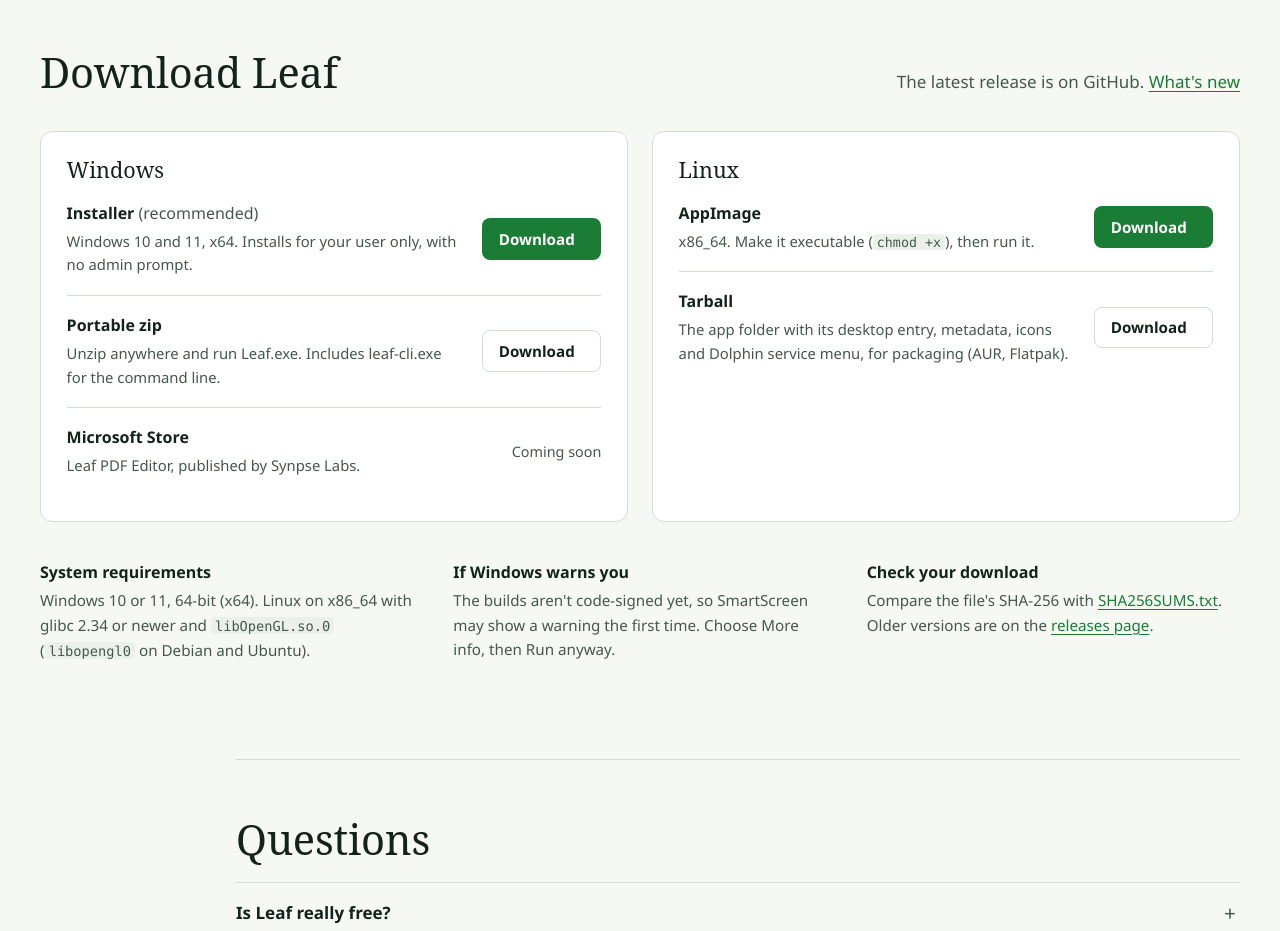
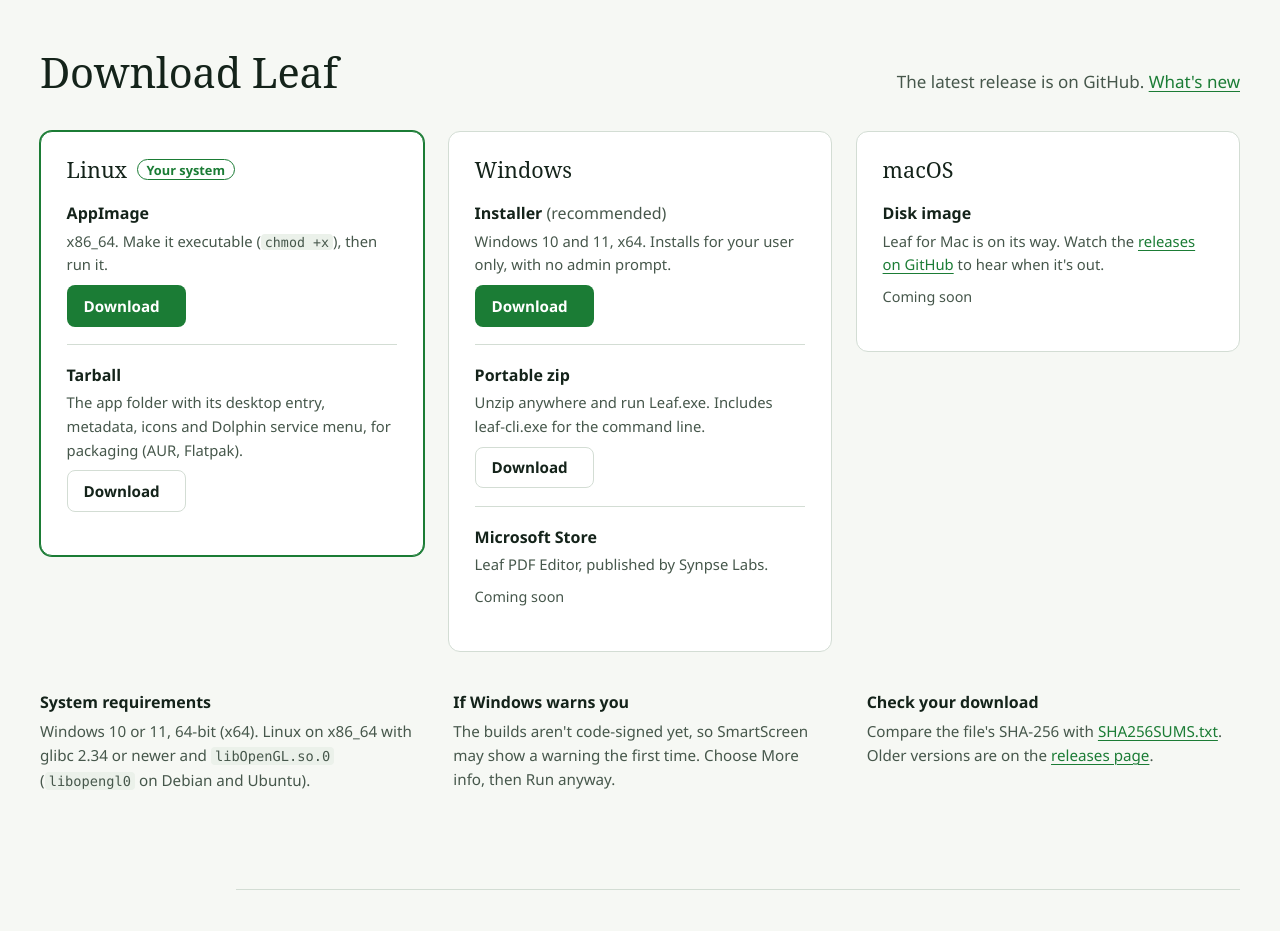
Before and after one commit to jagritvats/leafpdf-website, a plain HTML site: page site/index.html in a window 1280 px wide. Shown: the part 8660-9591 px from the top of the page. Drawn offline with Linux system fonts and the light colour scheme; no server answers.

Commit message:
Download for the visitor's platform; macOS card
- Windows, Linux and Mac visitors get their own hero button and see their platform's card first, tagged "Your system"; phones and tablets get a note that Leaf is a desktop app instead of a Windows download
- macOS card: "Coming soon" until the latest GitHub release has a *-macos-arm64.dmg, then a Download button (and "Download for Mac" in the hero) linking straight to it
- Three download cards side by side on wide screens, two below 75rem, one on phones

```diff
--- a/site/assets/site.css
+++ b/site/assets/site.css
@@ -169,6 +169,8 @@ kbd {
 @keyframes blink { 50% { opacity: 0; } }
 .hero-lede { font-size: clamp(1.15rem, 1rem + .5vw, 1.4rem); color: var(--ink-2); margin: 1.6rem 0 0; max-width: 30em; line-height: 1.5; }
 .hero-actions { display: flex; flex-wrap: wrap; align-items: center; gap: .75rem 1.5rem; margin-top: 2rem; }
+.hero-platform { flex: 1 0 100%; max-width: none; margin: 0; font-size: 1.05rem; font-weight: 600; color: var(--ink); }
+.hero-platform[hidden], #hero-download[hidden] { display: none; }
 .hero-note { flex: 1 0 100%; max-width: none; margin: 0; font-size: .925rem; color: var(--ink-2); }
 .shot.hero-shot { margin: clamp(2.5rem, 5vw, 4rem) 0 0; }
 
@@ -273,7 +275,10 @@ pre.code .p { color: var(--code-dim); user-select: none; }
 .downloads { padding: clamp(3.5rem, 8vw, 6rem) 0; }
 .downloads-head { display: flex; flex-wrap: wrap; align-items: baseline; justify-content: space-between; gap: .5rem 2rem; margin-bottom: 2.25rem; }
 .downloads-head p { margin: 0; color: var(--ink-2); }
-.platforms { display: grid; grid-template-columns: 1fr 1fr; gap: 1.5rem; }
+.platforms { display: grid; grid-template-columns: repeat(3, minmax(0, 1fr)); gap: 1.5rem; align-items: start; }
+.platform.yours { order: -1; border-color: var(--leaf); box-shadow: 0 0 0 1px var(--leaf); }
+.yours-tag { font-family: var(--sans); font-size: .8rem; font-weight: 600; color: var(--leaf); border: 1px solid currentColor; border-radius: 999px; padding: .1rem .55rem; }
+.yours-tag[hidden] { display: none; }
 .platform { background: var(--surface); border: 1px solid var(--line); border-radius: 12px; padding: 1.5rem 1.6rem 1.6rem; }
 .platform h3 { display: flex; align-items: center; gap: .6rem; margin-bottom: 1.1rem; }
 .platform h3 svg { width: 1.4rem; height: 1.4rem; flex: none; color: var(--ink-2); }
@@ -286,9 +291,13 @@ pre.code .p { color: var(--code-dim); user-select: none; }
 .file .soon { font-size: .9rem; color: var(--ink-2); white-space: nowrap; }
 [data-store-live="false"] .store-live { display: none; }
 [data-store-live="true"] .store-soon { display: none; }
+[data-mac-live="false"] .mac-live { display: none; }
+[data-mac-live="true"] .mac-soon { display: none; }
 .req { display: grid; grid-template-columns: repeat(3, minmax(0, 1fr)); gap: 1.5rem 2.5rem; margin-top: 2.5rem; }
 .req h3 { font-family: var(--sans); font-size: 1rem; font-weight: 600; margin-bottom: .4rem; }
 .req p { font-size: .95rem; color: var(--ink-2); }
+@media (max-width: 75rem) { .platforms { grid-template-columns: repeat(2, minmax(0, 1fr)); } }
+@media (min-width: 75.01rem) { .platforms .file { grid-template-columns: minmax(0, 1fr); justify-items: start; } }
 @media (max-width: 60rem) { .platforms { grid-template-columns: minmax(0, 1fr); } .req { grid-template-columns: minmax(0, 1fr); } }
 @media (max-width: 30rem) { .file { grid-template-columns: minmax(0, 1fr); } .file .button { justify-self: start; } }
 
--- a/site/assets/site.js
+++ b/site/assets/site.js
@@ -70,16 +70,67 @@
   syncPictures();
   syncToggle();
 
-  // ---- Linux visitors get the AppImage as the main download -------------------------------------------------
+  // ---- The visitor's platform ------------------------------------------------------------------------------
+  // The page's default is the Windows installer. Linux visitors get the AppImage; Mac visitors get the disk image
+  // once a release has one (until then, a note instead of a Windows button); phones and tablets get a note,
+  // since Leaf is a desktop app. The visitor's platform card is marked and listed first.
   var ua = navigator.userAgent || "";
-  var onLinux = /Linux|X11/.test(ua) && !/Android|CrOS/.test(ua);
+  var uad = navigator.userAgentData;
+  function detectPlatform() {
+    var p = (uad && uad.platform) || navigator.platform || "";
+    if ((uad && uad.mobile) || /Android|iPhone|iPad|iPod/.test(ua)) return "mobile";
+    if (/Mac/.test(p) || /Macintosh/.test(ua)) return navigator.maxTouchPoints > 1 ? "mobile" : "mac";  // iPadOS says "Mac"
+    if (/CrOS|Chrome OS|ChromeOS/.test(ua + p)) return "other";
+    if (/Linux|X11/.test(ua) || /Linux/.test(p)) return "linux";  // a Windows browser never says X11 or Linux
+    if (/Win/.test(p) || /Windows/.test(ua)) return "windows";
+    return "other";
+  }
+  var platform = detectPlatform();
+  root.setAttribute("data-platform", platform);
+
   var heroButton = document.getElementById("hero-download");
-  if (onLinux && heroButton) {
-    heroButton.setAttribute("data-asset", "appimage");
-    var label = heroButton.querySelector(".label");
-    if (label) label.textContent = "Download for Linux";
-    var other = document.getElementById("hero-other");
-    if (other) other.textContent = "Windows and other downloads";
+  var heroLabel = heroButton && heroButton.querySelector(".label");
+  var heroOther = document.getElementById("hero-other");
+  var heroNote = document.getElementById("hero-platform");
+
+  function heroMessage(text) {
+    if (heroButton) heroButton.hidden = !!text;
+    if (heroNote) { heroNote.textContent = text || ""; heroNote.hidden = !text; }
+  }
+
+  function markYours(id) {
+    var card = document.getElementById(id);
+    if (!card) return;
+    card.classList.add("yours");
+    var tag = card.querySelector(".yours-tag");
+    if (tag) tag.hidden = false;
+  }
+
+  if (platform === "windows") {
+    markYours("platform-windows");
+  } else if (platform === "linux") {
+    markYours("platform-linux");
+    if (heroButton) heroButton.setAttribute("data-asset", "appimage");
+    if (heroLabel) heroLabel.textContent = "Download for Linux";
+    if (heroOther) heroOther.textContent = "Windows and other downloads";
+  } else if (platform === "mac") {
+    markYours("platform-mac");
+    if (heroButton) heroButton.setAttribute("data-asset", "mac");
+    if (heroLabel) heroLabel.textContent = "Download for Mac";
+    if (heroOther) heroOther.textContent = "Windows and Linux downloads";
+    heroMessage("Leaf for Mac is on its way. Today it runs on Windows and Linux.");
+  } else if (platform === "mobile") {
+    if (heroOther) heroOther.textContent = "See all downloads";
+    heroMessage("Leaf is a desktop app for Windows and Linux. Open this page on your computer to download it.");
+  }
+
+  function macReleased() {
+    var card = document.getElementById("platform-mac");
+    if (card) card.setAttribute("data-mac-live", "true");
+    if (platform === "mac") {
+      heroMessage("");
+      if (heroOther) heroOther.textContent = "Other downloads";
+    }
   }
 
   // ---- Latest release from GitHub -------------------------------------------------------------------------
@@ -92,6 +143,7 @@
     zip: /-windows-x64\.zip$/i,
     appimage: /x86_64\.AppImage$/i,
     tarball: /-linux-x86_64\.tar\.gz$/i,
+    mac: /-macos-arm64\.dmg$/i,
     sums: /^SHA256SUMS/i
   };
 
@@ -107,6 +159,7 @@
         if (PATTERNS[key].test(a.name) && /^https:\/\/github\.com\//.test(a.browser_download_url)) found[key] = a;
       }
     });
+    if (found.mac) macReleased();
     var links = document.querySelectorAll("[data-asset]");
     for (var i = 0; i < links.length; i++) {
       var a = found[links[i].getAttribute("data-asset")];
--- a/site/index.html
+++ b/site/index.html
@@ -181,6 +181,7 @@
     <h1 id="hero-title"><span class="edit-line"><span>Edit PDFs.</span><span>Keep them <span class="nowrap">yours.<span class="caret" aria-hidden="true"></span></span></span></span></h1>
     <p class="hero-lede">A free, open-source PDF editor for Windows and Linux. Leaf works offline, so your documents never leave your computer.</p>
     <div class="hero-actions">
+      <p class="hero-platform" id="hero-platform" hidden></p>
       <a class="button" id="hero-download" data-asset="setup" href="https://github.com/jagritvats/Leaf-PDF-Viewer/releases/latest">
         <svg viewBox="0 0 24 24" aria-hidden="true" focusable="false" fill="none" stroke="currentColor" stroke-width="2" stroke-linecap="round" stroke-linejoin="round"><path d="M12 4v11M7 10.5l5 5 5-5M5 20h14"/></svg>
         <span class="label">Download for Windows</span> <span class="size"></span>
@@ -429,8 +430,8 @@
     </div>
 
     <div class="platforms">
-      <section class="platform" aria-labelledby="dl-win">
-        <h3 id="dl-win">Windows</h3>
+      <section class="platform" id="platform-windows" aria-labelledby="dl-win">
+        <h3 id="dl-win">Windows <span class="yours-tag" hidden>Your system</span></h3>
         <div class="file">
           <div>
             <h4>Installer <span class="tag">(recommended)</span></h4>
@@ -455,8 +456,8 @@
         </div>
       </section>
 
-      <section class="platform" aria-labelledby="dl-linux">
-        <h3 id="dl-linux">Linux</h3>
+      <section class="platform" id="platform-linux" aria-labelledby="dl-linux">
+        <h3 id="dl-linux">Linux <span class="yours-tag" hidden>Your system</span></h3>
         <div class="file">
           <div>
             <h4>AppImage</h4>
@@ -470,6 +471,19 @@
             <p>The app folder with its desktop entry, metadata, icons and Dolphin service menu, for packaging (AUR, Flatpak).</p>
           </div>
           <a class="button quiet" data-asset="tarball" href="https://github.com/jagritvats/Leaf-PDF-Viewer/releases/latest">Download <span class="size"></span></a>
+        </div>
+      </section>
+
+      <section class="platform" id="platform-mac" aria-labelledby="dl-mac" data-mac-live="false">
+        <h3 id="dl-mac">macOS <span class="yours-tag" hidden>Your system</span></h3>
+        <div class="file">
+          <div>
+            <h4>Disk image</h4>
+            <p class="mac-soon">Leaf for Mac is on its way. Watch the <a href="https://github.com/jagritvats/Leaf-PDF-Viewer/releases">releases on GitHub</a> to hear when it's out.</p>
+            <p class="mac-live">Apple silicon (M1 or newer), macOS 14 or later. Open the disk image and drag Leaf to Applications.</p>
+          </div>
+          <span class="soon mac-soon">Coming soon</span>
+          <a class="button mac-live" data-asset="mac" href="https://github.com/jagritvats/Leaf-PDF-Viewer/releases/latest">Download <span class="size"></span></a>
         </div>
       </section>
     </div>
```
Also changed, not shown: 1 other file.
